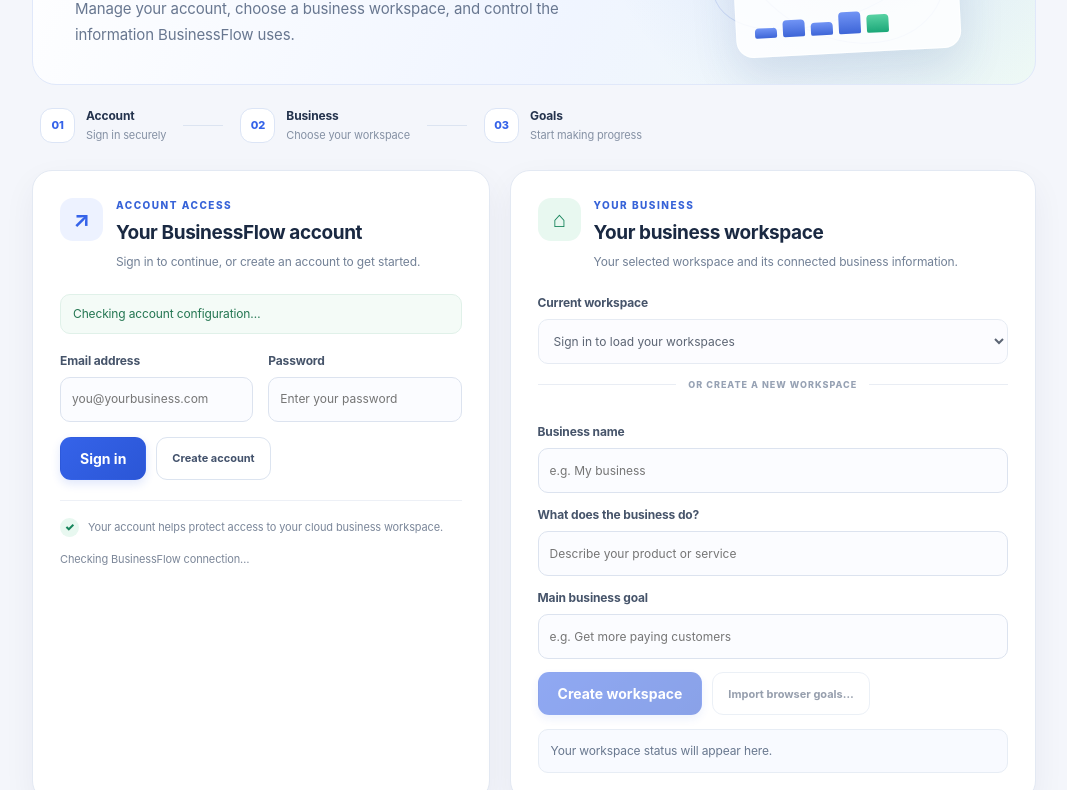
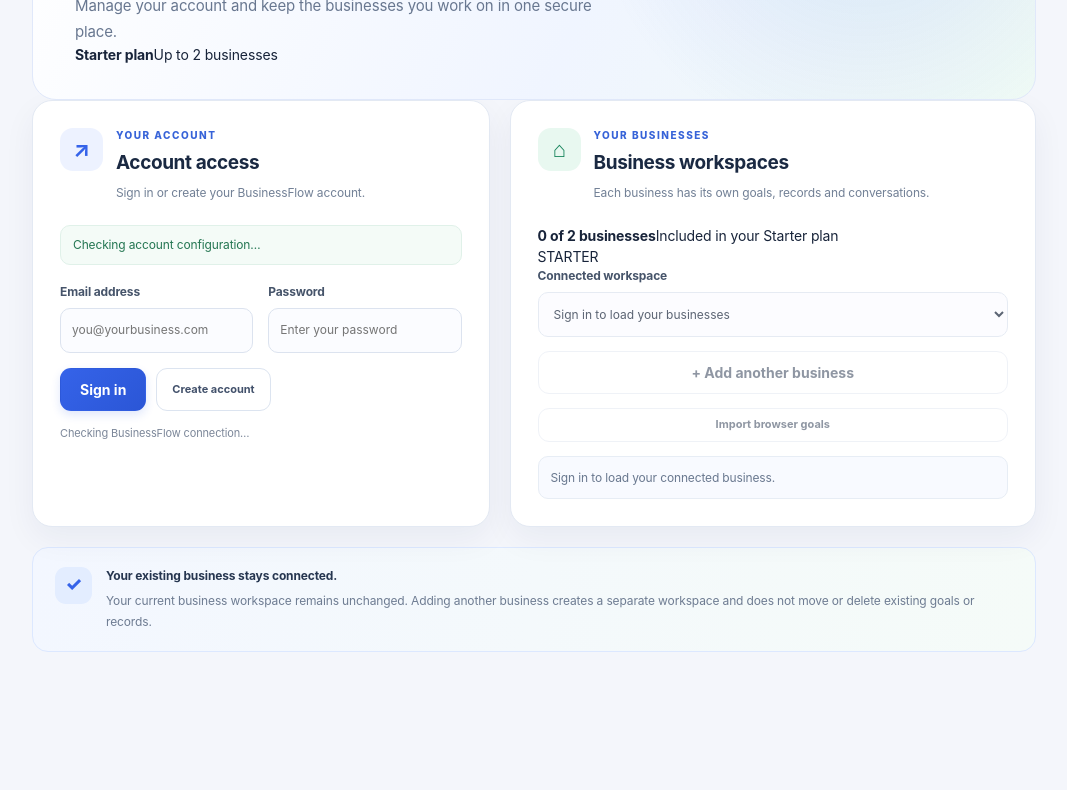
Before and after one commit to Logicalskyinc/businessflow, a plain HTML site: page index.html in a window 1280 px wide. Shown: the part 227-1017 px from the top of the page, without its empty margins (106-1173 px from the left). After the commit the page ends 955 px from the top, so only its background shows below. Drawn offline with Linux system fonts and the light colour scheme; a script that the page names is missing.

Commit message:
Redesign BusinessFlow account and workspace page

```diff
--- a/index.html
+++ b/index.html
@@ -398,51 +398,48 @@
         </section>
 
 <section class="page" id="account">
-          <div class="account-page">
-            <div class="account-intro">
+  <div class="account-page account-page-simple">
+    <div class="account-intro account-intro-simple">
       <div class="account-intro-copy">
-                <p class="eyebrow">YOUR BUSINESS, IN ONE PLACE</p>
-                <h1>Make room for better decisions.</h1>
-                <p class="subtitle">Manage your account, choose a business workspace, and control the information BusinessFlow uses.</p>
-              </div>
-              <div class="account-hero-art" aria-hidden="true">
-                <div class="hero-orbit orbit-one"></div><div class="hero-orbit orbit-two"></div>
-                <div class="hero-glass-card"><span class="hero-spark">✳</span><strong>Business clarity</strong><small>Goals · Experiments · Learning</small><div class="hero-mini-bars"><i></i><i></i><i></i><i></i><i></i></div></div>
+        <p class="eyebrow">BUSINESSFLOW WORKSPACE</p>
+        <h1>Your business. Your decisions.</h1>
+        <p class="subtitle">Manage your account and keep the businesses you work on in one secure place.</p>
+        <div class="account-plan-line"><span class="account-plan-dot"></span><strong>Starter plan</strong><span>Up to 2 businesses</span></div>
       </div>
     </div>
-            <div class="account-steps" aria-label="Setup steps">
-              <div class="account-step"><span class="step-number">01</span><span><strong>Account</strong><small>Sign in securely</small></span></div><span class="step-connector" aria-hidden="true"></span>
-              <div class="account-step"><span class="step-number">02</span><span><strong>Business</strong><small>Choose your workspace</small></span></div><span class="step-connector" aria-hidden="true"></span>
-              <div class="account-step"><span class="step-number">03</span><span><strong>Goals</strong><small>Start making progress</small></span></div>
-            </div>
-            <div class="account-columns">
+    <div class="account-columns account-columns-simple">
       <article class="panel account-card" aria-labelledby="account-heading">
-                <div class="account-card-heading"><div class="account-icon account-icon-blue" aria-hidden="true">↗</div><div><p class="eyebrow">ACCOUNT ACCESS</p><h2 id="account-heading">Your BusinessFlow account</h2><p class="muted">Sign in to continue, or create an account to get started.</p></div></div>
+        <div class="account-card-heading"><div class="account-icon account-icon-blue" aria-hidden="true">↗</div><div><p class="eyebrow">YOUR ACCOUNT</p><h2 id="account-heading">Account access</h2><p class="muted">Sign in or create your BusinessFlow account.</p></div></div>
         <p id="account-status" class="account-live-status" role="status" aria-live="polite">Checking account configuration…</p>
         <form id="account-form" class="form-grid account-form">
           <label class="form-label">Email address<input id="account-email" name="email" type="email" autocomplete="email" maxlength="254" placeholder="you@yourbusiness.com" required></label>
           <label class="form-label">Password<input id="account-password" name="password" type="password" autocomplete="current-password" minlength="8" maxlength="128" placeholder="Enter your password" required></label>
           <div class="full-span account-actions"><button type="submit" class="primary-button" id="account-submit">Sign in</button><button type="button" class="small-button" id="account-signup">Create account</button><button type="button" class="small-button" id="account-signout" hidden>Sign out</button></div>
         </form>
-                <div class="account-security-note"><span aria-hidden="true">✓</span><p>Your account helps protect access to your cloud business workspace.</p></div>
         <p id="api-status" class="account-api-status" role="status" aria-live="polite">Checking BusinessFlow connection…</p>
       </article>
       <article class="panel account-card workspace-card" aria-labelledby="business-workspace-heading">
-                <div class="account-card-heading"><div class="account-icon account-icon-green" aria-hidden="true">⌂</div><div><p class="eyebrow">YOUR BUSINESS</p><h2 id="business-workspace-heading">Your business workspace</h2><p class="muted">Your selected workspace and its connected business information.</p></div></div>
+        <div class="account-card-heading"><div class="account-icon account-icon-green" aria-hidden="true">⌂</div><div><p class="eyebrow">YOUR BUSINESSES</p><h2 id="business-workspace-heading">Business workspaces</h2><p class="muted">Each business has its own goals, records and conversations.</p></div></div>
+        <div class="workspace-plan-summary"><div><strong id="business-workspace-count">0 of 2 businesses</strong><span>Included in your Starter plan</span></div><span class="workspace-plan-pill">STARTER</span></div>
         <div id="business-workspace" class="workspace-form-area">
-                  <label class="form-label">Current workspace<select id="business-workspace-select" name="business_workspace" disabled><option value="">Sign in to load your workspaces</option></select></label>
-                  <div class="workspace-divider"><span>OR CREATE A NEW WORKSPACE</span></div>
+          <label class="form-label">Connected workspace<select id="business-workspace-select" name="business_workspace" disabled><option value="">Sign in to load your businesses</option></select></label>
+          <button type="button" class="secondary-button workspace-add-button" id="business-workspace-add" disabled>+ Add another business</button>
+          <div id="business-workspace-create-area" hidden>
+            <div class="workspace-divider"><span>NEW BUSINESS</span></div>
             <form id="business-workspace-form" class="form-grid workspace-create-form">
               <label class="form-label full-span">Business name<input id="business-workspace-name" name="business_name" maxlength="160" placeholder="e.g. My business" required></label>
               <label class="form-label full-span">What does the business do?<input id="business-workspace-basics" name="business_basics" maxlength="2000" placeholder="Describe your product or service" required></label>
               <label class="form-label full-span">Main business goal<input id="business-workspace-goal" name="primary_goal" maxlength="2000" placeholder="e.g. Get more paying customers" required></label>
-                    <div class="full-span workspace-actions"><button id="business-workspace-create" type="submit" class="primary-button" disabled>Create workspace</button><button id="businessflow-import-local-goals" type="button" class="small-button" disabled>Import browser goals…</button></div>
+              <div class="full-span workspace-actions"><button id="business-workspace-create" type="submit" class="primary-button" disabled>Create business</button><button id="business-workspace-cancel" type="button" class="small-button">Cancel</button></div>
             </form>
-                  <p id="business-workspace-status" class="workspace-live-status" role="status" aria-live="polite">Your workspace status will appear here.</p>
           </div>
+          <button id="businessflow-import-local-goals" type="button" class="small-button workspace-import-button" disabled>Import browser goals</button>
+          <p id="business-workspace-status" class="workspace-live-status" role="status" aria-live="polite">Sign in to load your connected business.</p>
+        </div>
+        <div class="workspace-upgrade-note" id="business-workspace-upgrade" hidden><strong>Business limit reached</strong><p>Your Starter plan includes 2 businesses. Upgrade your plan to add more.</p></div>
       </article>
     </div>
-            <div class="account-data-note"><div class="data-note-icon" aria-hidden="true">↗</div><div><strong>Already have goals saved on this device?</strong><p>They are still here. Signing in does not move or delete them automatically. After you create or select a cloud workspace, choose <b>Import browser goals</b> if you want to copy those goals into it.</p></div></div>
+    <div class="account-data-note account-data-note-simple"><div class="data-note-icon" aria-hidden="true">✓</div><div><strong>Your existing business stays connected.</strong><p>Your current business workspace remains unchanged. Adding another business creates a separate workspace and does not move or delete existing goals or records.</p></div></div>
   </div>
 </section>
 
```
Lines whose indentation alone changed are shown as unchanged.
